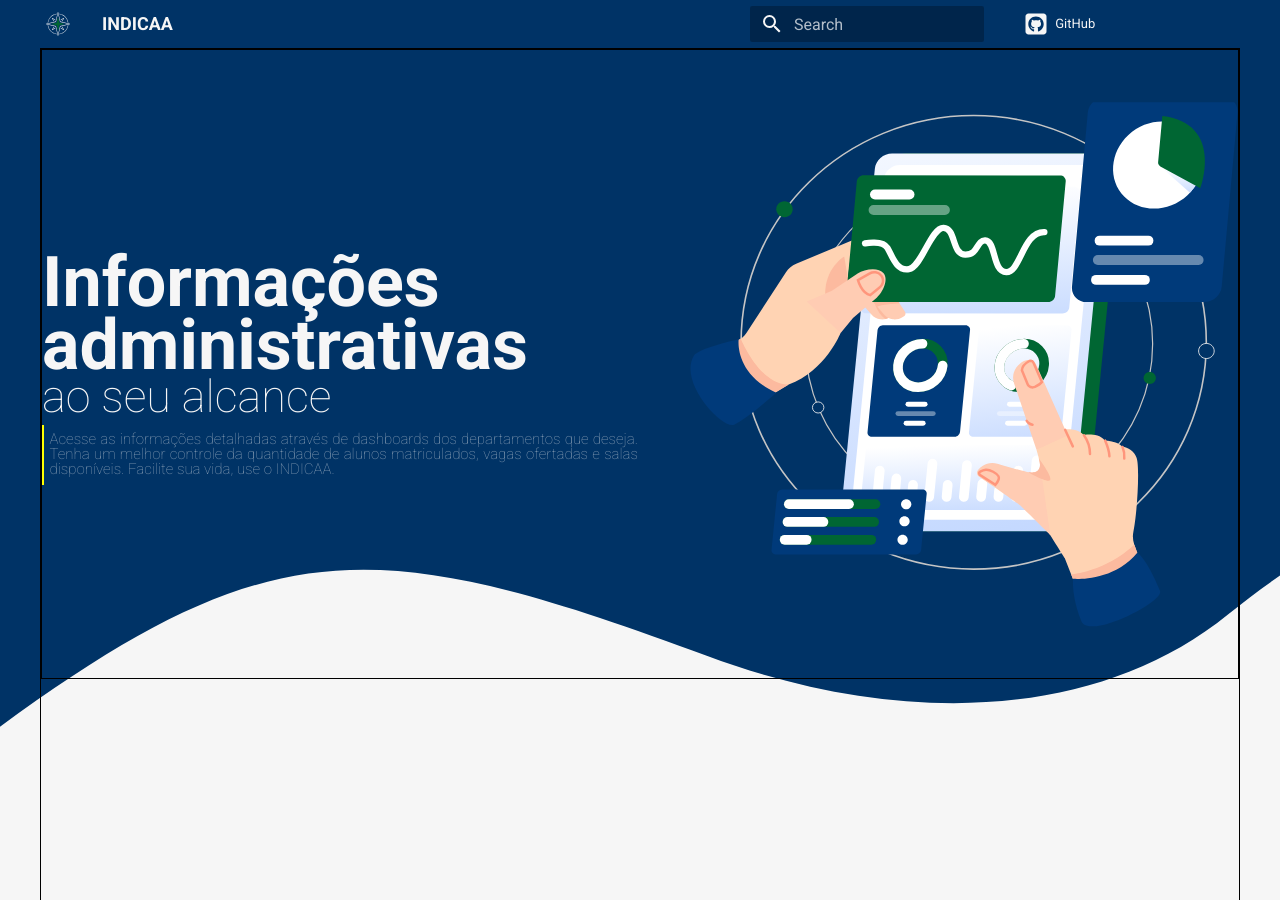
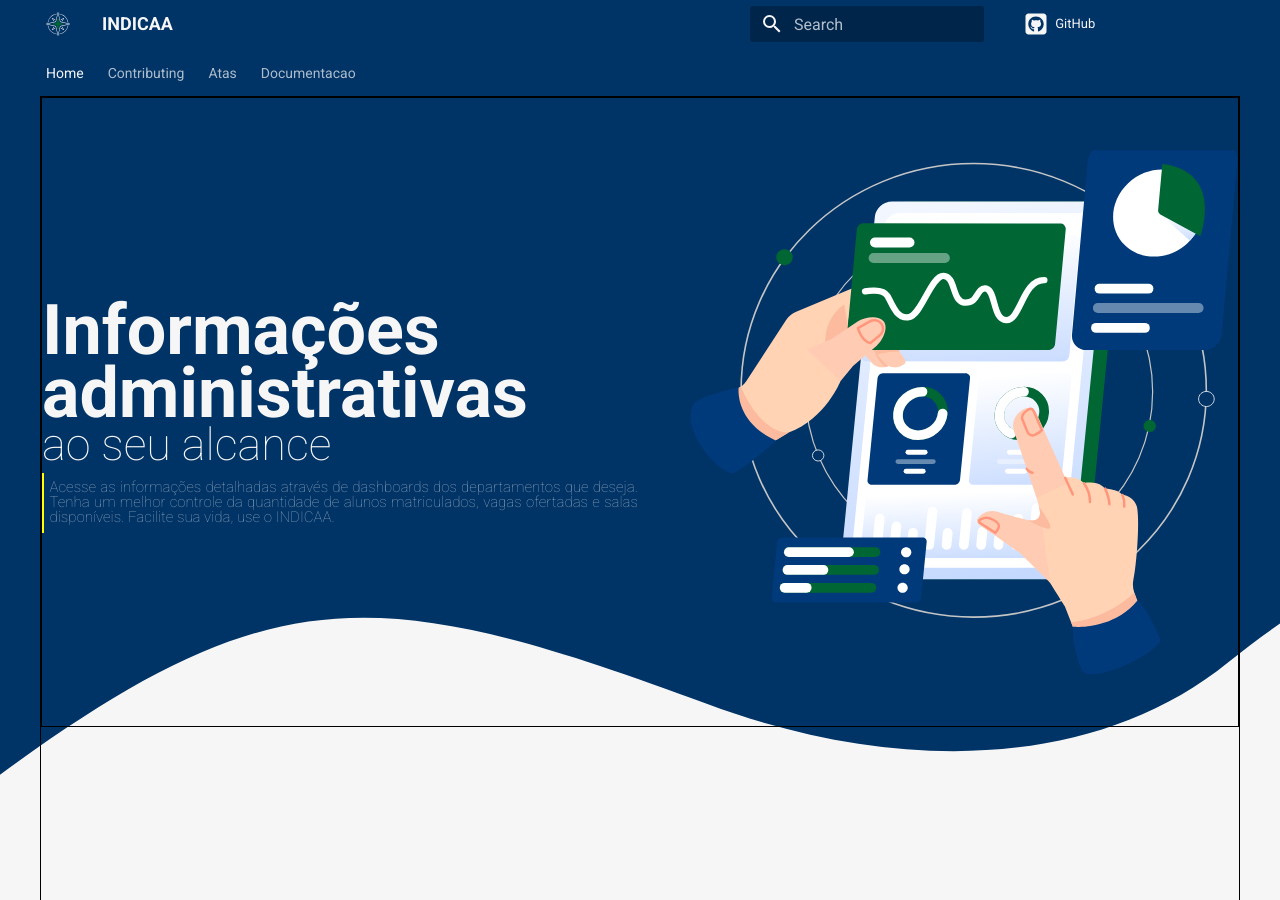
Before and after one commit to fga-eps-mds/2021.2-INDICAA-Wiki, an MkDocs documentation site: the page built from docs/index.md, in a window 1280 px wide and 900 px high. Built offline with MkDocs 1.6.1 and Material for MkDocs 9.7.7, drawn with Linux system fonts in a browser that asks for light colours; comment, search, counter and statistics services are not loaded.

```diff
--- a/docs/stylesheets/extra.css
+++ b/docs/stylesheets/extra.css
@@ -1,5 +1,6 @@
 :root {
     --md-primary-fg-color:#003366;
+    --md-accent-fg-color: #006633;
     --md-primary-bg-color: #f6f6f6;
     --md-default-bg-color: #f6f6f6;
   }
--- a/mkdocs.yml
+++ b/mkdocs.yml
@@ -6,6 +6,17 @@ theme:
   custom_dir: overrides
   logo: assets/images/logo.svg
   favicon: assets/images/logo.svg
+  features:
+    - content.code.annotate
+    - navigation.indexes
+    - navigation.sections
+    - navigation.tabs
+    - navigation.top
+    - navigation.tracking
+    - search.highlight
+    - search.share
+    - search.suggest
+    - toc.follow
 extra_css:
   - stylesheets/extra.css
 plugins:
--- a/overrides/home.html
+++ b/overrides/home.html
@@ -257,7 +257,5 @@
 <!-- Content -->
 {% block content %}{% endblock %}
 
-{% block site_nav %}{% endblock %}
-
 <!-- Application footer -->
 {% block footer %}{% endblock %}
```
